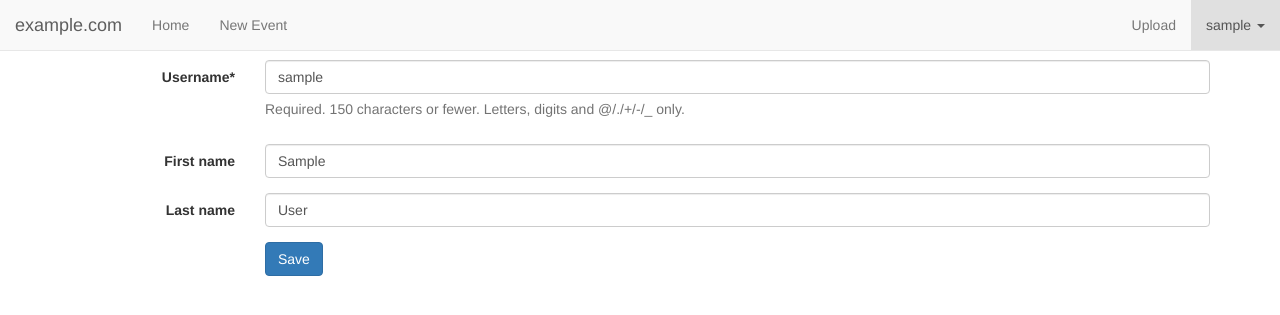
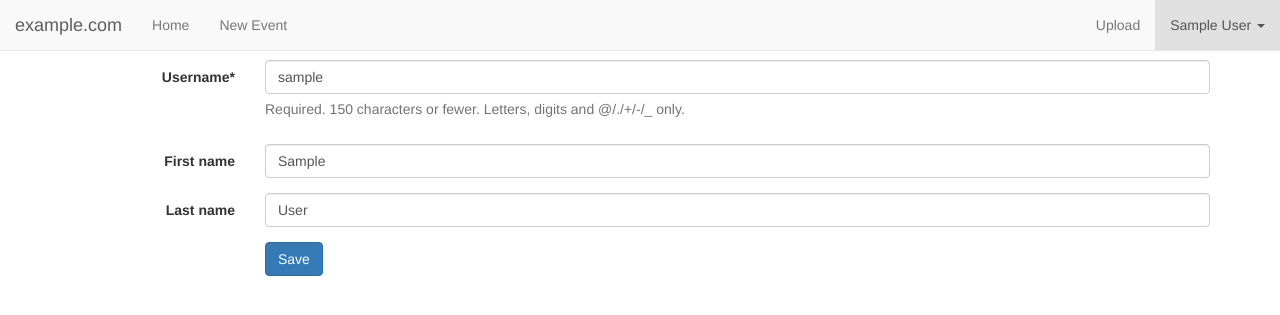
Before and after one commit to liclac/alboard2, a Django app: page /accounts/profile/ in a window 1280 px wide. Shown: the top 315 px of the page. Run offline with Django 3.2, Linux system fonts and the light colour scheme; the visitor is signed in with stand-in values (Sample User, id 1); data that the repository does not hold is empty; style sheets or scripts are compiled from the project's sources; some libraries are stand-ins or nearby versions.

Commit message:
Show full name if available

```diff
--- a/alboard2/alboard2/templates/base.html
+++ b/alboard2/alboard2/templates/base.html
@@ -53,7 +53,7 @@
 					<li><a href="{% if pool %}{% url 'pool-upload' pool.id %}{% else %}{% url 'upload' %}{% endif %}">{% trans "Upload" %}</a></li>
 					{% if user.is_authenticated %}
 						<li class="dropdown {% if '/accounts/' in request.path %}active{% endif %}">
-							<a class="dropdown-toggle" data-toggle="dropdown" role="button" aria-expanded="false">{{ user.username }} <span class="caret"></span></a>
+							<a class="dropdown-toggle" data-toggle="dropdown" role="button" aria-expanded="false">{% if user.first_name %}{{ user.first_name }} {{ user.last_name }}{% else %}{{ user.username }}{% endif %} <span class="caret"></span></a>
 							<ul class="dropdown-menu" role="menu">
 								<li><a href="{% url 'account_profile' %}">{% trans "Update Profile" %}</a></li>
 								<li><a href="{% url 'account_logout' %}?next={{ request.path }}">{% trans "Log out" %}</a></li>
```
